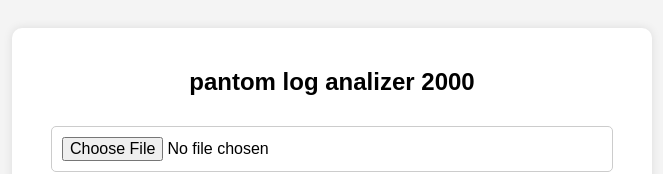
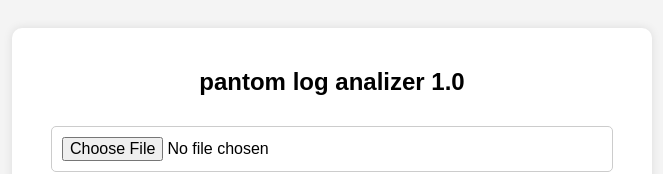
Before and after one commit to pantomon/log-analizer, a plain HTML site: page index.html in a window 1280 px wide. Shown: the top 174 px of the page, without its empty margins (308-971 px from the left). Drawn offline with Linux system fonts and the light colour scheme.

Commit message:
Update index.html

```diff
--- a/index.html
+++ b/index.html
@@ -52,7 +52,7 @@
 </head>
 <body>
     <div class="container">
-        <h2>pantom log analizer 2000</h2>
+        <h2>pantom log analizer 1.0</h2>
         <input type="file" id="fileInput">
         <input type="text" id="searchText" placeholder="pantom ha accettato l'assistenza di">
         <button id="searchButton">cerca file</button>
```
